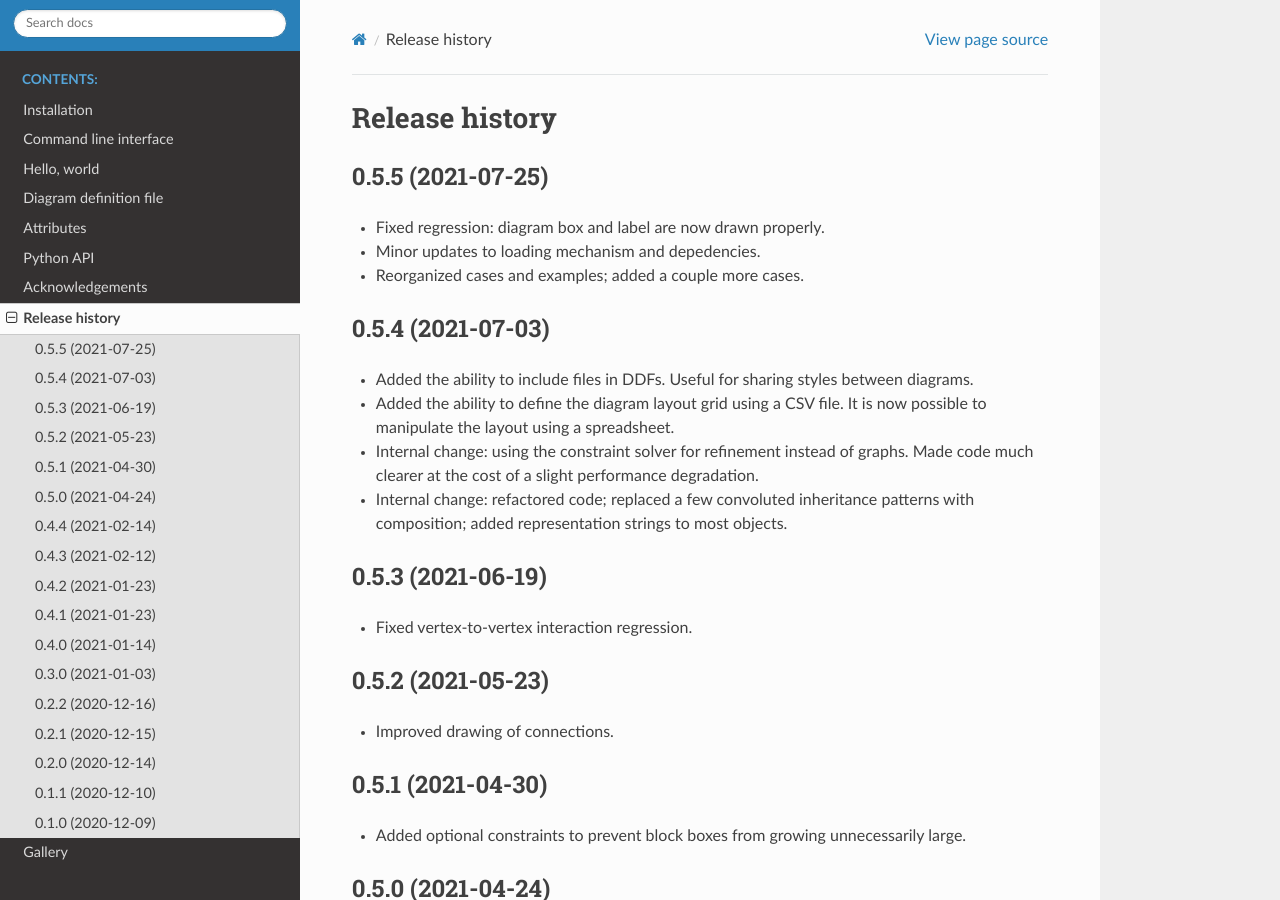
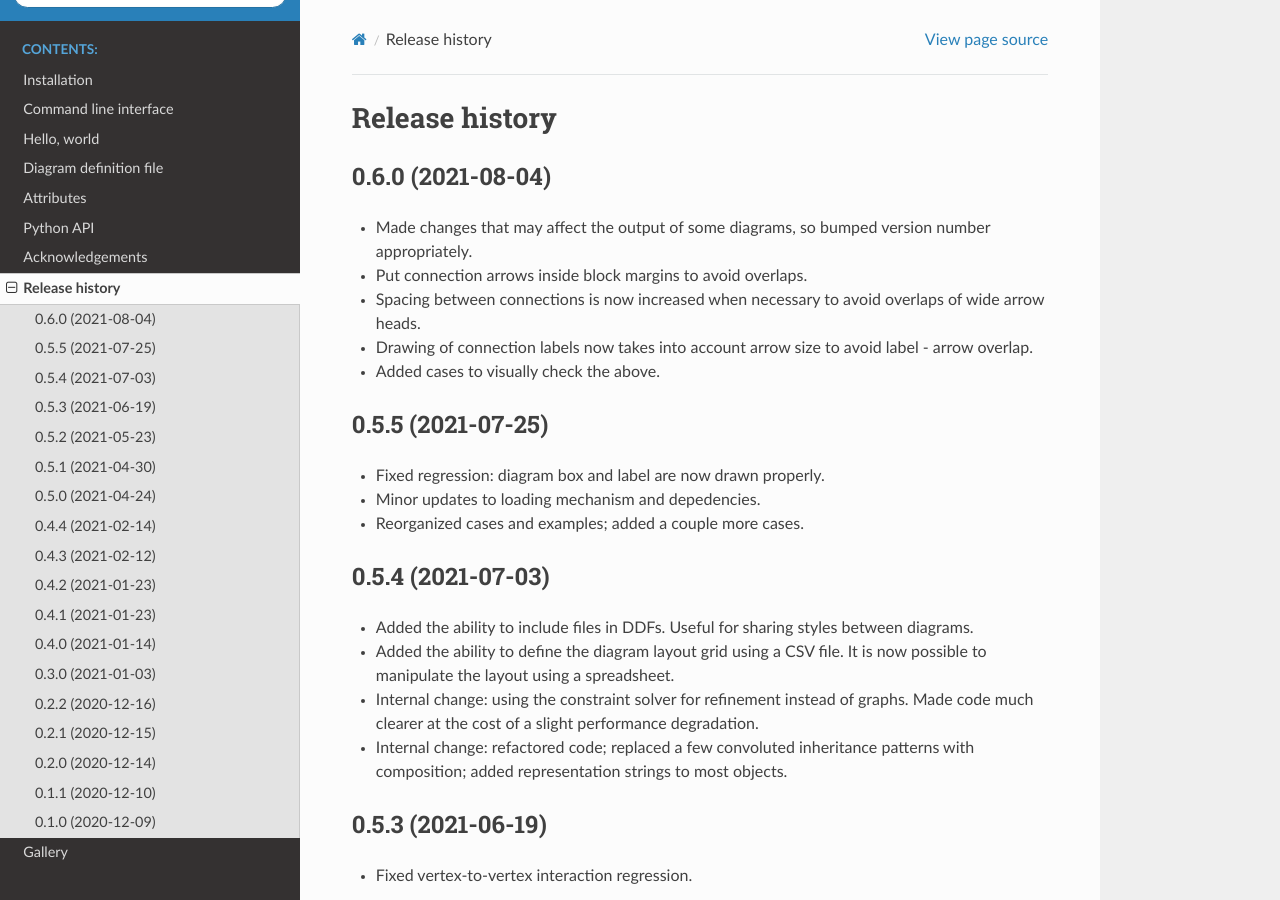
Before and after one commit to yorgath/orthogram, a Sphinx documentation site: the page built from docs/release.rst, in a window 1280 px wide and 900 px high. Built offline with Sphinx 7.4.7 and the Read the Docs theme 2.0.0, drawn with Linux system fonts in a browser that asks for light colours.

Commit message:
Update documentation

```diff
--- a/docs/conf.py
+++ b/docs/conf.py
@@ -22,7 +22,7 @@ copyright = '2020-2021, Georgios Athanasiou'
 author = 'Georgios Athanasiou'
 
 # The full version, including alpha/beta/rc tags
-release = '0.5.5'
+release = '0.6.0'
 
 
 # -- General configuration ---------------------------------------------------
--- a/docs/index.rst
+++ b/docs/index.rst
@@ -48,7 +48,7 @@ The source code is hosted on `Github`_.
 .. _Github: https://github.com/yorgath/orthogram
 
 .. toctree::
-   :maxdepth: 2
+   :maxdepth: 1
    :caption: Contents:
 
    install.rst
--- a/docs/release.rst
+++ b/docs/release.rst
@@ -1,5 +1,17 @@
 Release history
 ===============
+
+0.6.0 (2021-08-04)
+------------------
+
+* Made changes that may affect the output of some diagrams, so bumped
+  version number appropriately.
+* Put connection arrows inside block margins to avoid overlaps.
+* Spacing between connections is now increased when necessary to avoid
+  overlaps of wide arrow heads.
+* Drawing of connection labels now takes into account arrow size to
+  avoid label - arrow overlap.
+* Added cases to visually check the above.
 
 0.5.5 (2021-07-25)
 ------------------
--- a/docs/requirements.txt
+++ b/docs/requirements.txt
@@ -1,2 +1,2 @@
-Sphinx==4.1.1
+Sphinx==4.1.2
 sphinx-rtd-theme==0.5.2
```
